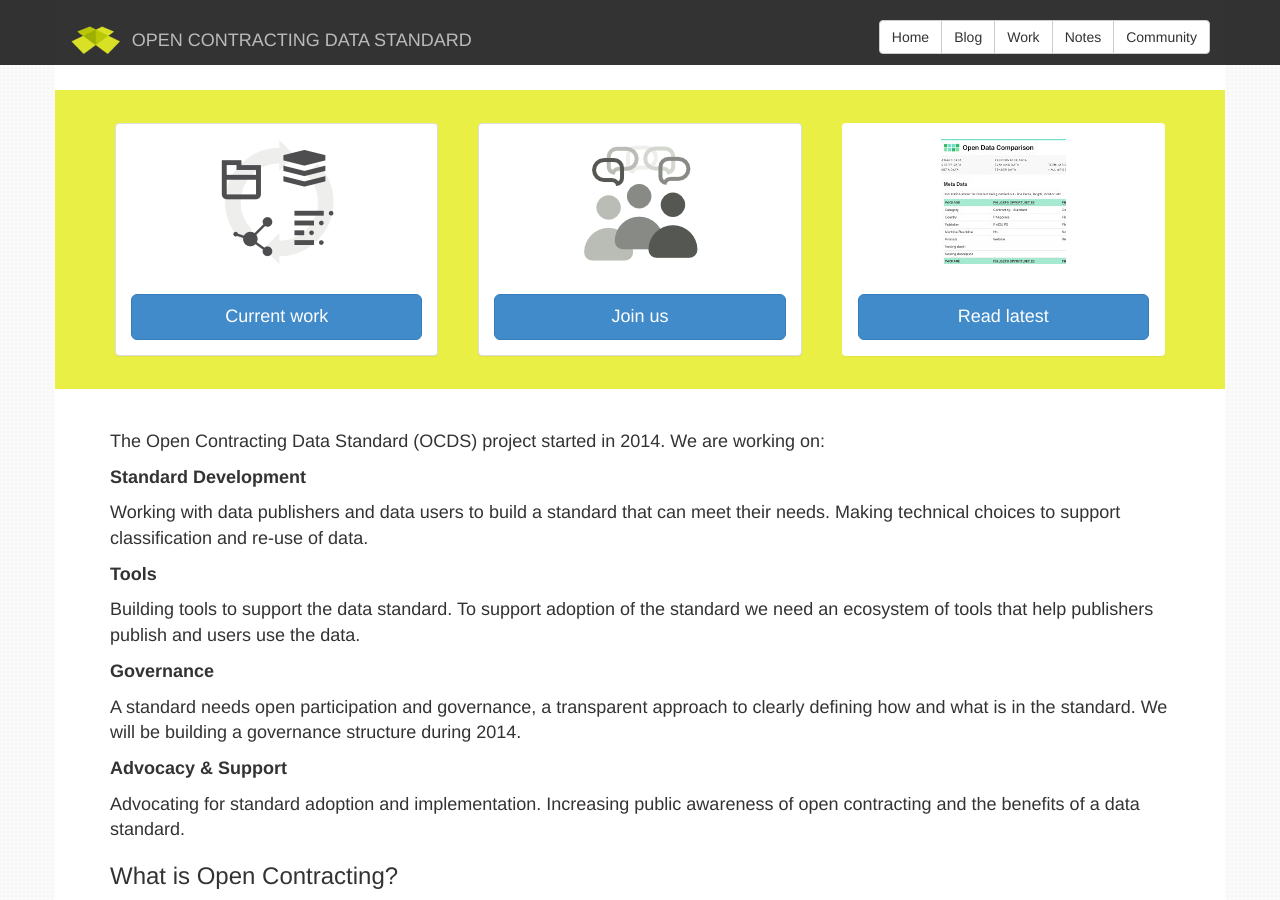
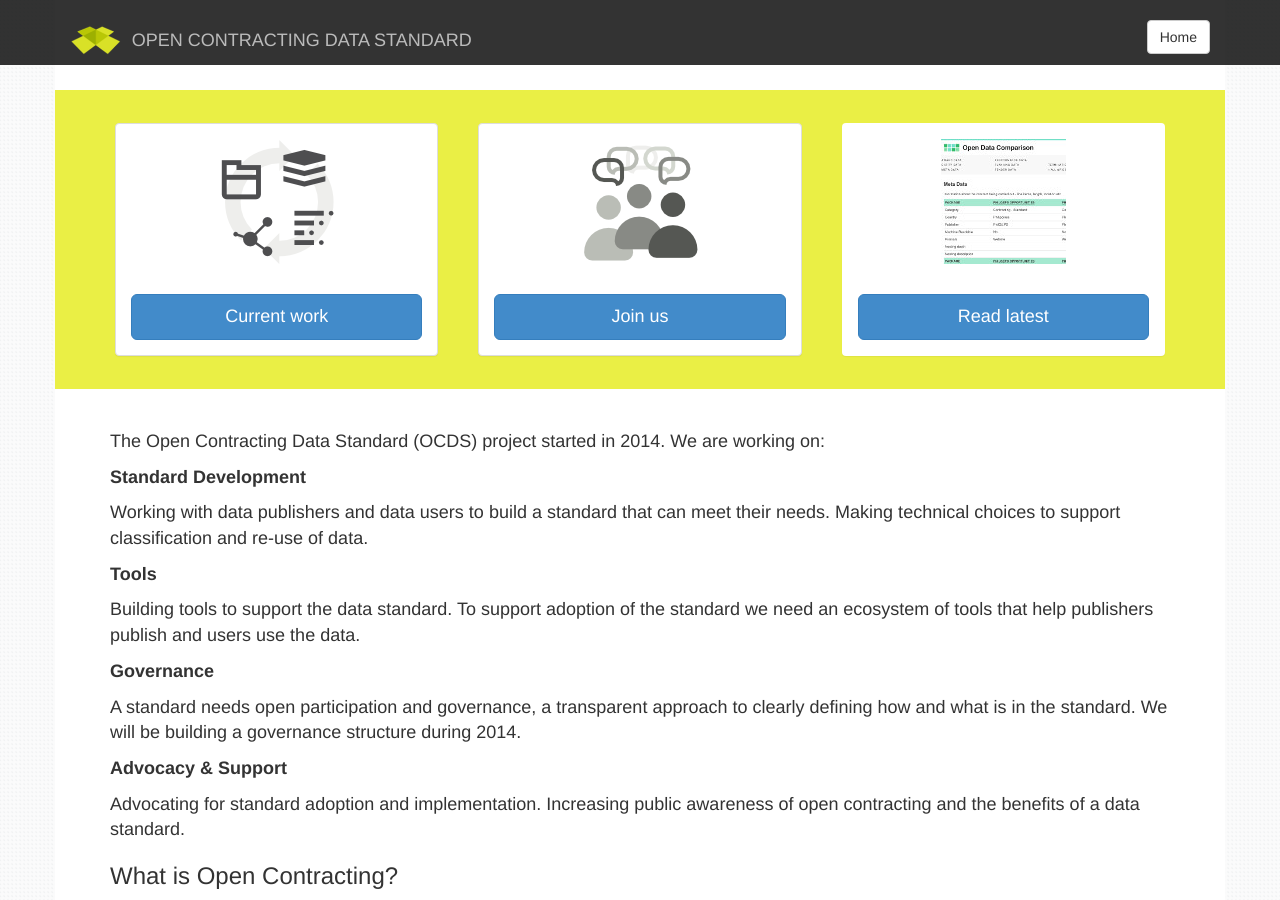
Before and after one commit to open-contracting/open-contracting.github.io, a Jekyll site: the page built from index.md, in a window 1280 px wide and 900 px high. Built offline with Jekyll 4.4.1, drawn with Linux system fonts in a browser that asks for light colours; nearby versions of some CDN libraries; Markdown is read by kramdown in place of the engine named in the settings.

Commit message:
Updated base.html

```diff
--- a/_layouts/base.html
+++ b/_layouts/base.html
@@ -38,11 +38,7 @@
           </div>
           <div class="btn-group nav navbar-right">
             <a class="btn btn-default" href="http://standard.open-contracting.org/">Home</a>
-              <!--<a class="btn btn-default" href="/pages/about.html">Roadmap</a>-->
-              <a class="btn btn-default" href="/posts.html">Blog</a>
-              <a class="btn btn-default" href="/pages/work.html">Work</a>
-              <a class="btn btn-default" href="/pages/notes">Notes</a>
-              <a class="btn btn-default" href="/pages/community.html">Community</a>
+
           </div>
       </div>
   </div>
```
